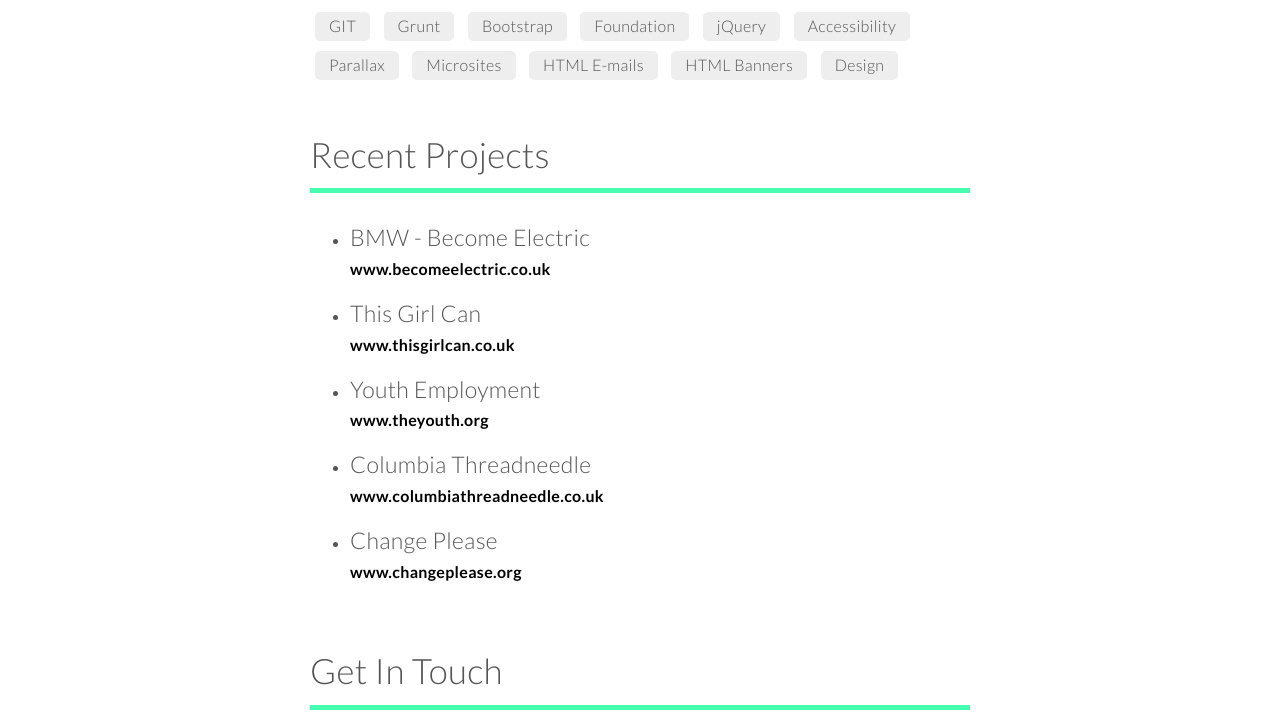
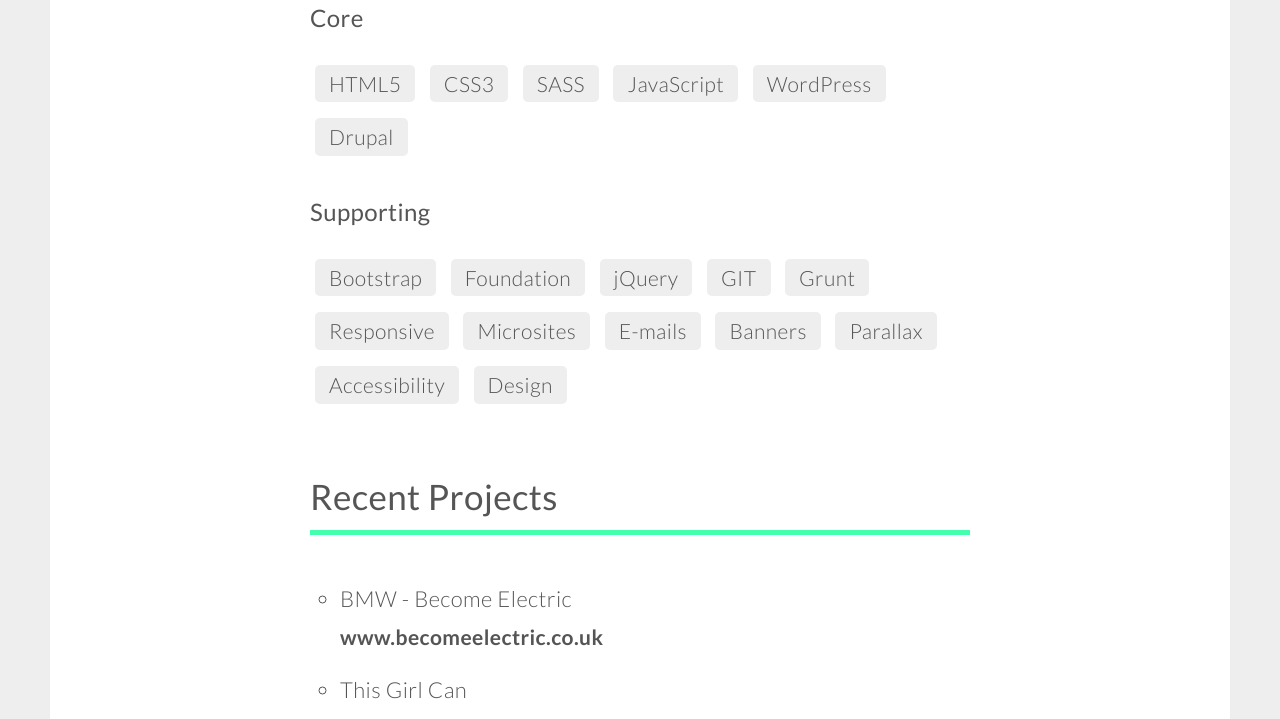
Before and after one commit to tomawilkinson/wilkoweb, a website: page src/index.html in a window 1280 px wide. Shown: the part 720-1439 px from the top of the page. Drawn offline with Linux system fonts and the light colour scheme.

Commit message:
Clean-up plus more style

```diff
--- a/src/assets/css/scss/base/_layout.scss
+++ b/src/assets/css/scss/base/_layout.scss
@@ -1,4 +1,5 @@
 body {
+  border: 50px solid #eee;
 }
 
 .inner {
@@ -6,3 +7,8 @@
   margin: 0 auto;
   padding: 20px;
 }
+
+ul {
+  padding-top: 15px;
+  padding-bottom: 15px;
+}
--- a/src/assets/css/scss/base/_typography.scss
+++ b/src/assets/css/scss/base/_typography.scss
@@ -2,8 +2,8 @@
   font-family: 'Lato', sans-serif;
   font-weight: 400;
   letter-spacing: 0em;
-  line-height: 1.6em;
-  font-size: 16px;
+  font-size: 21px;
+  line-height: 32px;
   line-height: 1.8em;
   text-transform: none;
   letter-spacing: .02em;
@@ -26,13 +26,13 @@
 h2 {
   margin: 10px 0 30px 0;
   font-size: 35px;
-  font-weight: 100;
+  font-weight: 400;
   padding-bottom: 15px;
   border-bottom: 5px solid $lightgreen;
 }
 
 h3 {
-  font-weight: 100;
+  font-weight: 400;
 }
 
 h4 {
@@ -40,13 +40,27 @@
 }
 
 a {
-  color: #000;
+  color: $bodygrey;
   font-weight: bold;
+  -webkit-transition: opacity 0.4s;
+  -moz-transition: opacity 0.4s;
+  -o-transition: opacity 0.4s;
+  overflow-wrap: break-word;
+  word-wrap: break-word;
+  -ms-word-break: break-all;
+  word-break: break-all;
+  word-break: break-word;
+  -ms-hyphens: auto;
+  -moz-hyphens: auto;
+  -webkit-hyphens: auto;
+  hyphens: auto;
 }
 
 a:hover,
 a:active,
 a:focus {
-  color: #000;
+  color: $bodygrey;
   font-weight: bold;
+  text-decoration: none;
+  opacity: 0.5;
 }
--- a/src/assets/css/scss/base/_variables.scss
+++ b/src/assets/css/scss/base/_variables.scss
@@ -1,3 +1,4 @@
+$bodygrey: #555;
 $grey: #eee;
 $blue: #68c2d8;
 $yellow: #fff000;
--- a/src/assets/css/scss/views/_landing.scss
+++ b/src/assets/css/scss/views/_landing.scss
@@ -1,12 +1,16 @@
+.available-date {
+  margin-top: 0;
+}
+
 #skills {
   ul {
     margin: 0;
-    padding: 0;
+    padding-left: 0;
     li {
       display: inline-block;
       background: $grey;
       padding: 0px 14px;
-      margin: 5px;
+      margin: 8px 5px;
       -webkit-border-radius: 5px;
       -moz-border-radius: 5px;
       border-radius: 5px;
@@ -16,12 +20,26 @@
 
 #recent-projects, #get-in-touch {
   ul {
+    padding-left: 30px;
     label {
-      font-size: 23px;
-      font-weight: 100;
+      font-size: 22px;
+      font-weight: 300;
     }
     li {
+      list-style-type: circle;
       margin: 0 0 15px 0;
     }
   }
 }
+
+@media (max-width: 625px) {
+  body {
+    border-width: 10px;
+  }
+}
+
+@media (max-width: 375px) {
+  h1 {
+    font-size: 45px;
+  }
+}
--- a/src/index.html
+++ b/src/index.html
@@ -4,8 +4,9 @@
     <meta charset="utf-8">
     <meta http-equiv="X-UA-Compatible" content="IE=edge">
     <meta name="viewport" content="width=device-width, initial-scale=1">
-    <title>Tom Wilkinson - Front-end Developer</title>
-    <link href='https://fonts.googleapis.com/css?family=Lato:400,300,700' rel='stylesheet' type='text/css'>
+    <title>Tom Wilkinson - Contract Front-end Developer</title>
+    <meta name="description" content="">
+    <link href='https://fonts.googleapis.com/css?family=Lato:400,100,300,700' rel='stylesheet' type='text/css'>
     <link href="assets/css/main.css" rel="stylesheet">
     <!-- HTML5 shim and Respond.js for IE8 support of HTML5 elements and media queries -->
     <!-- WARNING: Respond.js doesn't work if you view the page via file:// -->
@@ -30,9 +31,9 @@
       <div class="row">
         <div class="col-xs-12">
           <div class="inner">
-            <h4>Available January 2016</h4>
+            <h3 class="available-date">Available January 2016</h3>
             <p>Lorem ipsum dolor sit amet, consectetur adipiscing elit. Nunc orci est, ullamcorper ut urna ut, fringilla interdum eros. Vivamus nec tellus eget arcu blandit interdum ut pharetra ipsum. Donec non lacus ultrices, aliquet leo sit amet, venenatis felis. Pellentesque nec libero in nibh luctus aliquet sit amet ut sapien.</p>
-            <a href="mailto:contact@tom-wilkinson.com">contact@tom-wilkinson.com</a>
+            <a href="mailto:contact@tom-wilkinson.com">Get In Touch</a>
           </div>
         </div>
       </div>
@@ -40,11 +41,11 @@
       <div id="skills" class="row">
         <div class="col-xs-12">
           <div class="inner">
-            <h2>Skills</h2>
+            <h2>Technology</h2>
             <h3>Core</h3>
             <ul>
-              <li>HTML</li>
-              <li>CSS</li>
+              <li>HTML5</li>
+              <li>CSS3</li>
               <li>SASS</li>
               <li>JavaScript</li>
               <li>WordPress</li>
@@ -52,16 +53,17 @@
             </ul>
             <h3>Supporting</h3>
             <ul>
-              <li>GIT</li>
-              <li>Grunt</li>
               <li>Bootstrap</li>
               <li>Foundation</li>
               <li>jQuery</li>
+              <li>GIT</li>
+              <li>Grunt</li>
+              <li>Responsive</li>
+              <li>Microsites</li>
+              <li>E-mails</li>
+              <li>Banners</li>
+              <li>Parallax</li>
               <li>Accessibility</li>
-              <li>Parallax</li>
-              <li>Microsites</li>
-              <li>HTML E-mails</li>
-              <li>HTML Banners</li>
               <li>Design</li>
             </ul>
           </div>
@@ -87,11 +89,13 @@
         <div class="col-xs-12">
           <div class="inner">
             <h2>Get In Touch</h2>
+            <p>References available on request</p>
             <ul>
               <li><a href="#">Download CV</a></li>
               <li><a href="tel:07825162945">0782 5162 945</a></li>
               <li><a href="mailto:contact@tom-wilkinson.com">contact@tom-wilkinson.com</a></li>
               <li><a href="https://www.linkedin.com/in/devthomaswilkinson" target="_blank">LinkedIn</a></li>
+              <li><a href="https://500px.com/thomaswilkinson" target="_blank">500px.com/thomaswilkinson</a>
             </ul>
           </div>
         </div>
```
Also changed, not shown: src/assets/css/main.css, 1 other file.
